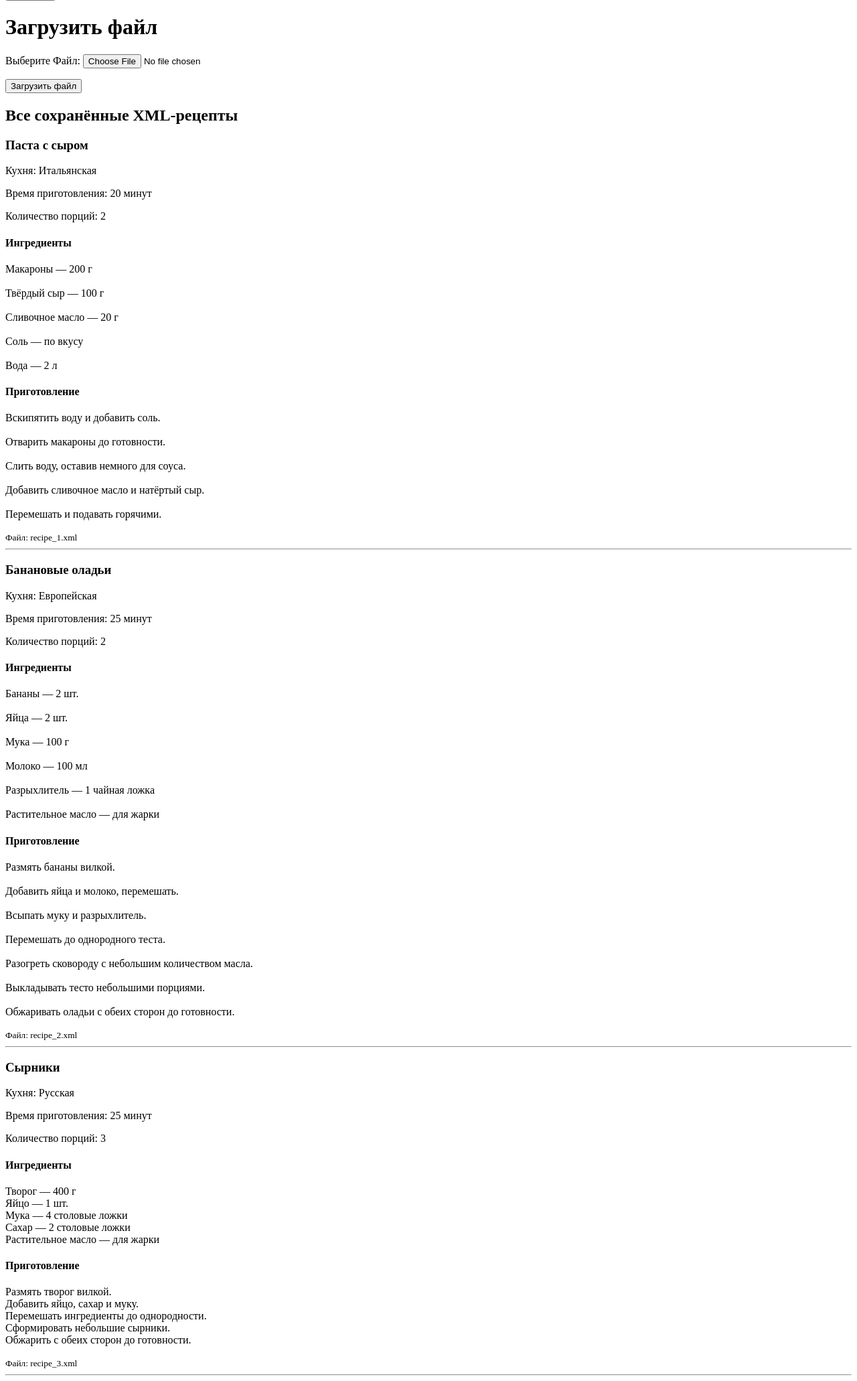
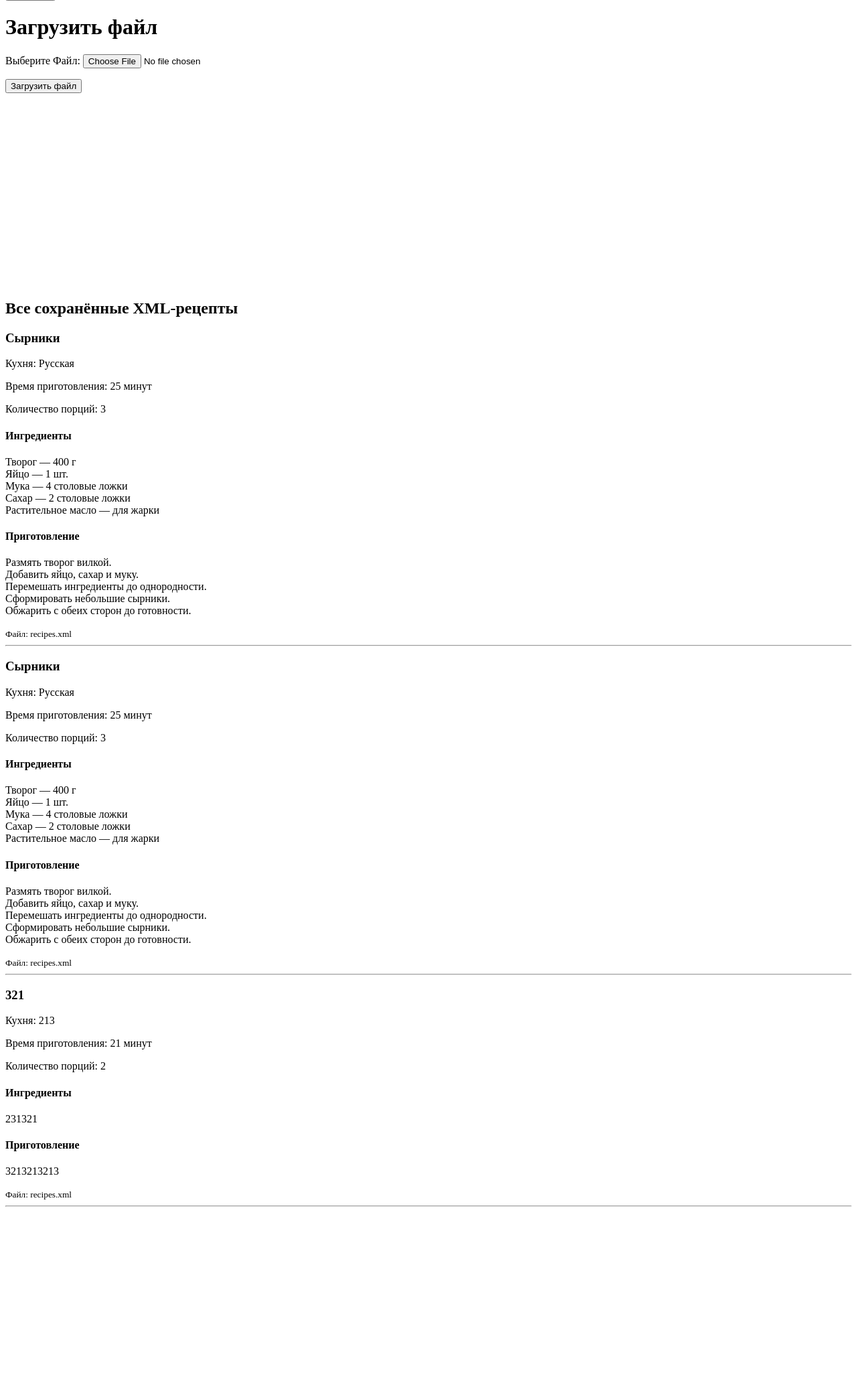
Before and after one commit to anton9612/XML, a Django app: page / in a window 1280 px wide. Shown: the part 480-2542 px from the top of the page at 67% size. After the commit the page ends 2282 px from the top, so only its background shows below. Run offline with Django 5.2, Linux system fonts and the light colour scheme.

Commit message:
Изменение решения

```diff
--- a/recipe_app/templates/main/index.html
+++ b/recipe_app/templates/main/index.html
@@ -12,18 +12,19 @@
             {{form.as_p}}
             <button type="submit">Добавить</button>
         </form>
+
+
         <h1>Загрузить файл</h1>
         <form method="post"
             action="{% url 'xml_upload' %}"
             enctype="multipart/form-data"
         >
             {% csrf_token %}
-
             {{ upload_form.as_p }}
 
             <button type="submit">Загрузить файл</button>
     </form>
-
+<br><br><br><br><br><br><br><br><br><br><br><br><br><br><br><br>
 
     <h2>Все сохранённые XML-рецепты</h2>
 
--- a/recipe_app/views.py
+++ b/recipe_app/views.py
@@ -14,32 +14,37 @@ def read_xml(file_path):
 
 
 def save_xml(recipe):
-    root=ET.Element("recipe")
-    for field_name, value in recipe.items():
-        child=ET.SubElement(root,field_name)
-        child.text=str(value)
-    tree=ET.ElementTree(root)
     data_dir=settings.BASE_DIR/"recipes_data"
     data_dir.mkdir(parents=True, exist_ok=True)
-    index=1
-    while (data_dir/f"recipe_{index}.xml").exists():
-        index+=1
-    filename=f"recipe_{index}.xml"
-    file_path=data_dir/filename
+    file_path=data_dir/"recipes.xml"
+    if not file_path.exists():
+        root = ET.Element("recipes")
+        tree = ET.ElementTree(root)
+
+    else:
+        tree = ET.parse(file_path)
+        root = tree.getroot()
+    recipe_element=ET.SubElement(root, "recipe")
+
+    for field_name, value in recipe.items():
+        child=ET.SubElement(recipe_element,field_name)
+        child.text=str(value)
 
     tree.write(
         file_path,
         encoding="utf-8",
         xml_declaration=True,
     )
-    return filename
 
-def validate_xml_file(file_path):
-    tree=ET.parse(file_path)
+
+    return file_path.name
+
+
+def validate_xml_file(xml_object):
+    tree=ET.parse(xml_object)
     root=tree.getroot()
-    if root.tag!="recipe":
-        raise ValueError("Элемент должен называться recipe")
     data={}
+
     for child in root:
         data[child.tag]=child.text or ""
     required_fields=[
@@ -69,51 +74,60 @@ def xml_upload(request):
     upload_form = XmlUploadForm(request.POST, request.FILES)
     if upload_form.is_valid():
         uploaded_file=upload_form.cleaned_data["xml_file"]
-        data_dir = settings.BASE_DIR / "recipes_data"
-        data_dir.mkdir(parents=True, exist_ok=True)
+        data_dir=settings.BASE_DIR/"recipes_data"
+        file_path=data_dir/"recipes.xml"
+        if not file_path.exists():
+            root = ET.Element("recipes")
+            tree = ET.ElementTree(root)
+            recipe_element=ET.SubElement(root, "recipe")
+        else:
+            tree = ET.parse(file_path)
+            root = tree.getroot()
 
-        index = 1
-        file_path = data_dir / f"recipe_{index}.xml"
 
-        while file_path.exists():
-            index += 1
-            file_path = data_dir / f"recipe_{index}.xml"
-
-        with file_path.open("wb") as file:
-            for chunk in uploaded_file.chunks():
-                file.write(chunk)
         try:
-            validate_xml_file(file_path)
+            validate_xml_file(uploaded_file)
         except(ET.ParseError, ValueError) as error:
-            file_path.unlink(missing_ok=True)
             upload_form.add_error(
             "xml_file",
             f"Файл не прошёл проверку: {error}",)
         else:
+            uploaded_file.seek(0)
+            added_recipe=read_xml(uploaded_file)
+            save_xml(added_recipe)
             return redirect('index')
 
-        data_dir = settings.BASE_DIR / "recipes_data"
-        xml_recipes = []
+    data_dir = settings.BASE_DIR / "recipes_data"
+    recipes_file = data_dir / "recipes.xml"
+    xml_recipes = []
 
-        if data_dir.exists():
-            for file_path in sorted(data_dir.glob("recipe_*.xml")):
-                saved_recipe = read_xml(file_path)
-                saved_recipe["filename"] = file_path.name
-                xml_recipes.append(saved_recipe)
+    if recipes_file.exists():
+        tree = ET.parse(recipes_file)
+        root = tree.getroot()
+        for recipe_element in root:
+            saved_recipe = {}
 
-        context = {
-            "form": RecipeForm(),
-            "recipe": None,
-            "xml_filename": None,
-            "xml_recipes": xml_recipes,
-            "upload_form": upload_form,
-        }
+            for child in recipe_element:
+                saved_recipe[child.tag] = child.text or ""
 
-        return render(request, "main/index.html", context)
+            saved_recipe["filename"] = recipes_file.name
+            xml_recipes.append(saved_recipe)
+
+    context = {
+        "form": RecipeForm(),
+        "recipe": None,
+        "xml_filename": None,
+        "xml_recipes": xml_recipes,
+        "upload_form": upload_form,
+    }
+
+    return render(request, "main/index.html", context)
+
 
 
 
 def recipe_create(request):
+    upload_form = XmlUploadForm()
     saved_recipe=None
     recipe=None
     xml_filename=None
@@ -125,14 +139,27 @@ def recipe_create(request):
             return redirect("index")
     if request.method=="GET":
         form=RecipeForm()
-    data_dir=settings.BASE_DIR/"recipes_data"
-    xml_recipes=[]
-    if data_dir.exists():
-        for file_path in data_dir.glob("recipe_*.xml"):
-            saved_recipe=read_xml(file_path)
-            saved_recipe["filename"]=file_path.name
+
+    data_dir = settings.BASE_DIR / "recipes_data"
+    recipes_file = data_dir / "recipes.xml"
+    xml_recipes = []
+    if recipes_file.exists():
+        tree = ET.parse(recipes_file)
+        root = tree.getroot()
+        for recipe_element in root:
+            saved_recipe = {}
+
+            for child in recipe_element:
+                saved_recipe[child.tag] = child.text or ""
+
+            saved_recipe["filename"] = recipes_file.name
             xml_recipes.append(saved_recipe)
 
-    context={"form":form, "recipe":recipe, "xml_filename":xml_filename, "xml_recipes":xml_recipes, "upload_form": XmlUploadForm(),}
-
-    return render(request,'main/index.html',context)
+    context = {
+        "form": RecipeForm(),
+        "recipe": None,
+        "xml_filename": None,
+        "xml_recipes": xml_recipes,
+        "upload_form": upload_form,
+    }
+    return render(request, "main/index.html", context)
--- a/recipe_site/urls.py
+++ b/recipe_site/urls.py
@@ -15,7 +15,6 @@ Including another URLconf
     2. Add a URL to urlpatterns:  path('blog/', include('blog.urls'))
 """
 from django.contrib import admin
-from django.urls import path
 from django.urls import path, include
 urlpatterns = [
     path('admin/', admin.site.urls),
--- a/recipes_data/recipe_1.xml
+++ /dev/null
@@ -1,18 +0,0 @@
-<?xml version='1.0' encoding='utf-8'?>
-<recipe><title>Паста с сыром</title><cuisine>Итальянская</cuisine><cooking_time>20</cooking_time><servings>2</servings><ingredients>Макароны — 200 г
-
-Твёрдый сыр — 100 г
-
-Сливочное масло — 20 г
-
-Соль — по вкусу
-
-Вода — 2 л</ingredients><instructions>Вскипятить воду и добавить соль.
-
-Отварить макароны до готовности.
-
-Слить воду, оставив немного для соуса.
-
-Добавить сливочное масло и натёртый сыр.
-
-Перемешать и подавать горячими.</instructions></recipe>
--- a/recipes_data/recipe_2.xml
+++ /dev/null
@@ -1,24 +0,0 @@
-<?xml version='1.0' encoding='utf-8'?>
-<recipe><title>Банановые оладьи</title><cuisine>Европейская</cuisine><cooking_time>25</cooking_time><servings>2</servings><ingredients>Бананы — 2 шт.
-
-Яйца — 2 шт.
-
-Мука — 100 г
-
-Молоко — 100 мл
-
-Разрыхлитель — 1 чайная ложка
-
-Растительное масло — для жарки</ingredients><instructions>Размять бананы вилкой.
-
-Добавить яйца и молоко, перемешать.
-
-Всыпать муку и разрыхлитель.
-
-Перемешать до однородного теста.
-
-Разогреть сковороду с небольшим количеством масла.
-
-Выкладывать тесто небольшими порциями.
-
-Обжаривать оладьи с обеих сторон до готовности.</instructions></recipe>
--- a/recipes_data/recipe_3.xml
+++ /dev/null
@@ -1,17 +0,0 @@
-<?xml version="1.0" encoding="UTF-8"?>
-<recipe>
-    <title>Сырники</title>
-    <cuisine>Русская</cuisine>
-    <cooking_time>25</cooking_time>
-    <servings>3</servings>
-    <ingredients>Творог — 400 г
-Яйцо — 1 шт.
-Мука — 4 столовые ложки
-Сахар — 2 столовые ложки
-Растительное масло — для жарки</ingredients>
-    <instructions>Размять творог вилкой.
-Добавить яйцо, сахар и муку.
-Перемешать ингредиенты до однородности.
-Сформировать небольшие сырники.
-Обжарить с обеих сторон до готовности.</instructions>
-</recipe>
--- /dev/null
+++ b/recipes_data/recipes.xml
@@ -0,0 +1,18 @@
+<?xml version='1.0' encoding='utf-8'?>
+<recipes><recipe><title>Сырники</title><cuisine>Русская</cuisine><cooking_time>25</cooking_time><servings>3</servings><ingredients>Творог — 400 г
+Яйцо — 1 шт.
+Мука — 4 столовые ложки
+Сахар — 2 столовые ложки
+Растительное масло — для жарки</ingredients><instructions>Размять творог вилкой.
+Добавить яйцо, сахар и муку.
+Перемешать ингредиенты до однородности.
+Сформировать небольшие сырники.
+Обжарить с обеих сторон до готовности.</instructions></recipe><recipe><title>Сырники</title><cuisine>Русская</cuisine><cooking_time>25</cooking_time><servings>3</servings><ingredients>Творог — 400 г
+Яйцо — 1 шт.
+Мука — 4 столовые ложки
+Сахар — 2 столовые ложки
+Растительное масло — для жарки</ingredients><instructions>Размять творог вилкой.
+Добавить яйцо, сахар и муку.
+Перемешать ингредиенты до однородности.
+Сформировать небольшие сырники.
+Обжарить с обеих сторон до готовности.</instructions></recipe><recipe><title>321</title><cuisine>213</cuisine><cooking_time>21</cooking_time><servings>2</servings><ingredients>231321</ingredients><instructions>3213213213</instructions></recipe></recipes>
```
